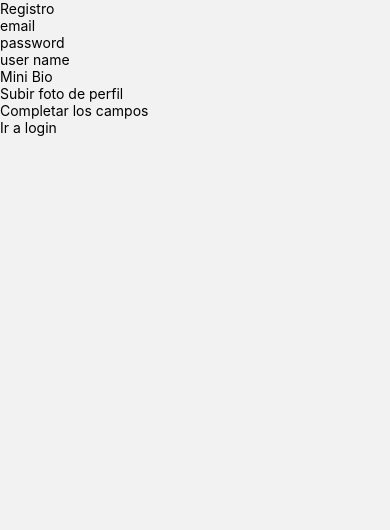
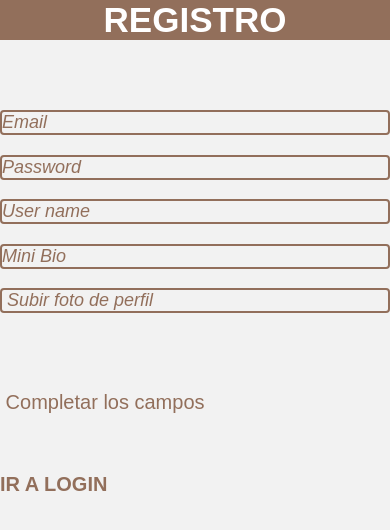
Before and after one commit to Carolejdin/ProyectoIII-RN, a React Native app: screen /Register in a window 390 px wide. Shown: the top 530 px of the page. Built offline with nearby package versions, Linux system fonts and the light colour scheme; no server answers.

Commit message:
cambios css

```diff
--- a/src/components/MyCamera.js
+++ b/src/components/MyCamera.js
@@ -88,7 +88,7 @@ render(){
                     // no vamos a escribir take picture
                     />
                 <TouchableOpacity style={styles.button} onPress= {()=>this.sacarFoto()}>
-                        <Text>sacar foto</Text>
+                        <Text style={styles.sacar}>Sacar foto</Text>
                 </TouchableOpacity>
             </ View>
             :
@@ -99,10 +99,10 @@ render(){
                 resizeMode='cover'
                 />
                 <TouchableOpacity style={styles.button} onPress={()=> this.cancelar()}>
-                    <Text>Cancelar</Text>
+                    <Text style={styles.boton}>Cancelar</Text>
                 </TouchableOpacity>
                 <TouchableOpacity style={styles.button} onPress={()=> this.guardarFoto()}>
-                    <Text>Aceptar</Text>
+                    <Text style={styles.boton}>Aceptar</Text>
                 </TouchableOpacity>
             </View>
                 :
@@ -118,21 +118,43 @@ render(){
 const styles= StyleSheet.create ({
     cameraBody: {
         height: '80vh',
-        width: '80vw',
+        width: '100vw',
         position: 'absolute'
     },
     button:{
         height: '5vh',
-        borderColor: '#ccc',
-        borderWidth: 1,
         padding: 5,
-        borderRadius: 4,
-        marginTop: 20
+        marginTop: 20,
+        //flexbox para que este un boton al lado del otro
+    },
+    boton:{
+        height: '5vh',
+        padding: 5,
+        marginTop: 20,
+        backgroundColor: '#946F5B',
+        marginTop: 10,
+        textAlign: 'center',
+        fontFamily: 'Raleway, sans-serif;',
+        fontSize:20,
+        fontWeight: 'bold',
+        color: 'white'
         //flexbox para que este un boton al lado del otro
     },
     preview:{
         height:'60vh'
-    }
+    },
+
+    sacar:{
+        backgroundColor: '#946F5B',
+        marginTop: 10,
+        textAlign: 'center',
+        fontFamily: 'Raleway, sans-serif;',
+        fontSize:20,
+        fontWeight: 'bold',
+        color: 'white'
+    },
+
+
 
 })
 export default MyCamera;
--- a/src/components/Post.js
+++ b/src/components/Post.js
@@ -191,7 +191,7 @@ textComent3:{
 like:{
         marginRight:'25%',
         marginTop: 2,
-        marginLeft: 50,
+        marginLeft: '29%',
     },
 
 textLike:{
--- a/src/screens/Buscar.js
+++ b/src/screens/Buscar.js
@@ -58,9 +58,11 @@ class Buscar extends Component {
         console.log(this.state.usersFiltrado)
         return (
             <View>
+                <Text style={styles.titulo}> BUSCADOR  </Text>
             <TextInput
                        placeholder='Buscar un usuario'
                        keyboardType='default'
+                       style={styles.text}
                        onChangeText={ text => this.setState({textoUsuario:text}) }
                        value={this.state.textoUsuario}
                        onChange={(event)=>this.controlarCambios(event)}
@@ -68,21 +70,21 @@ class Buscar extends Component {
 
                     {
                         this.state.textoUsuario =='' ?
-                        <Text>Completar el campo</Text>:
+                      <Text style={styles.notificacion}>Completar el campo</Text>:
                         <View>
-                        <TouchableOpacity onPress={(event)=> this.evitarSubmit(event)}>
-                        <Text>Buscar</Text>
-                       </TouchableOpacity>
+                  <TouchableOpacity onPress={(event)=> this.evitarSubmit(event)}>
+                       <Text style={styles.input} > Buscar</Text>
+                  </TouchableOpacity>
                        </View>
     }
                        {this.state.usersFiltrado.length == 0 && this.state.search == true ?
-                        <Text> Ese usuario no existe </Text> :
+                        <Text style={styles.notificacion} > Ese usuario no existe </Text> :
                         <View>
                         <FlatList
                         data={this.state.usersFiltrado}
                         keyExtractor={item => item.id.toString()}
                         renderItem={({item})=>
-                            <Text onPress={()=> this.props.navigation.navigate('Profile',{email : item.data.email})}>{item.data.userName} </Text>
+                            <Text style={styles.users} onPress={()=> this.props.navigation.navigate('Profile',{email : item.data.email})}>{item.data.userName} </Text>
                             /* { <Image
                             style={styles.foto}
                             source={item.data.foto}
@@ -114,6 +116,62 @@ const styles= StyleSheet.create ({
         padding: 5,
         },
 
+    titulo:{
+            fontFamily: 'Oswald, sans-serif',
+            color:'white',
+            fontWeight: 'bold',
+            fontSize: 35,
+            textAlign:'center',
+            backgroundColor:'#926F5B',
+            marginBottom: 70,
+        },
+
+        text:{
+            color:'#926F5B',
+            marginTop: 0,
+            marginBottom: '10%',
+            fontFamily: 'Raleway, sans-serif;',
+            fontSize: 25,
+            marginLeft:'0',
+            fontStyle: 'italic',
+            border: '2px solid #926F5B',
+            borderRadius: 4 ,
+
+            },
+
+        input:{
+                height: 32,
+                color:'white',
+                backgroundColor: '#D3B9AA',
+                fontFamily: 'Oswald, sans-serif',
+                fontWeight:'bold',
+                fontSize: 25,
+                textAlign: 'center',
+                marginBottom: '10%',
+
+            },
+
+        notificacion:{
+            color:'#926F5B',
+            marginTop: 0,
+            fontFamily: 'Raleway, sans-serif;',
+            fontSize: 20,
+            marginLeft:'0',
+            fontWeight: 'bold'
+            },
+
+        users:{
+            color:'#926F5B',
+            marginTop: 0,
+            fontFamily: 'Raleway, sans-serif;',
+            fontSize: 24,
+            marginLeft:'0',
+            fontWeight: 'bold',
+            flexDirecion: 'wrap',
+            textAlign: 'center',
+            textDecorationLine: 'underline',
+        }
+
     })
 
 export default Buscar
--- a/src/screens/Login.js
+++ b/src/screens/Login.js
@@ -50,16 +50,18 @@ componentDidMount(){
                     <ActivityIndicator size='large' color='black' /> :
 
                <View> */}
-                <Text>Login</Text>
+                <Text style={styles.titulo} > LOGIN</Text>
                 {/* <View> */}
                    <TextInput
-                       placeholder='email'
+                       style={styles.text}
+                       placeholder='Email'
                        keyboardType='email-address'
                        onChangeText={ text => this.setState({errors: '', email:text}) }
                        value={this.state.email}
                     />
                     <TextInput
-                        placeholder='password'
+                        style={styles.text}
+                        placeholder='Password'
                         keyboardType='default'
                         secureTextEntry= {true}
                         onChangeText={ text => this.setState({errors: '', pass:text}) }
@@ -67,13 +69,13 @@ componentDidMount(){
                     />
                     { this.state.errors == '' ?
                         <TouchableOpacity onPress={()=>this.loginUser(this.state.email, this.state.pass)}>
-                        <Text>Ingresar</Text>
+                        <Text style={styles.input} >Ingresar</Text>
                         </TouchableOpacity> :
-                        <Text>{this.state.errors.message}</Text>
+                        <Text style={styles.notificacion}>{this.state.errors.message}</Text>
 
                     }
 
-                    <Text onPress={ () => this.props.navigation.navigate('Register')} >Ir a Registro</Text>
+                    <Text style={styles.register} onPress={ () => this.props.navigation.navigate('Register')} >IR A REGISTRO</Text>
                 {/* </View>
             </View>
              } */}
@@ -82,5 +84,59 @@ componentDidMount(){
     }
 
 }
+const styles= StyleSheet.create ({
+
+    titulo:{
+            fontFamily: 'Oswald, sans-serif',
+            color:'white',
+            fontWeight: 'bold',
+            fontSize: 35,
+            textAlign:'center',
+            backgroundColor:'#926F5B',
+            marginBottom: 70,
+        },
+        text:{
+            color:'#926F5B',
+            border: '2px solid #926F5B',
+            borderRadius:4 ,
+            marginTop: '10%',
+            fontFamily: 'Raleway, sans-serif;',
+            fontSize:18,
+            marginLeft:'0',
+            fontStyle: 'italic',
+
+            },
+
+        input:{
+                marginTop: '15%',
+                height: 32,
+                color:'white',
+                backgroundColor: '#D3B9AA',
+                fontFamily: 'Oswald, sans-serif',
+                fontWeight:'bold',
+                fontSize: 20,
+                textAlign: 'center'
+
+            },
+
+        notificacion:{
+            color:'#926F5B',
+            marginTop: '15%',
+            fontFamily: 'Raleway, sans-serif;',
+            fontSize:20,
+            marginLeft:'0',
+
+            },
+
+        register:{
+            color:'#926F5B',
+             marginTop: '15%',
+            fontFamily: 'Raleway, sans-serif;',
+            fontSize: 20,
+            marginLeft:'0',
+            fontWeight: 'bold',
+        }
+
+    })
 
 export default Login;
--- a/src/screens/NewPost.js
+++ b/src/screens/NewPost.js
@@ -1,5 +1,5 @@
 import React, {Component} from 'react'
-import {Text, TouchableOpacity, View, TextInput } from 'react-native'
+import {Text, TouchableOpacity, View, StyleSheet, TextInput } from 'react-native'
 import {db, auth} from '../firebase/config'
 import MyCamera from '../components/MyCamera'
 
@@ -50,18 +50,19 @@ class NewPost extends Component {
                 < MyCamera onImageUpload= {url=> this.onImageUpload(url)} />
                 :
            <View>
-                <Text>Subir posteo</Text>
+                <Text style={styles.titulo}> SUBIR POSTEO </Text>
 
                     <TextInput
                         placeholder='Texto posteo'
                         keyboardType='default'
+                        style={styles.text}
                         //poner propiedad para que sea text area
                         onChangeText={ text => this.setState({textoPost:text}) }
                         value={this.state.textoPost}
                     />
 
                     <TouchableOpacity onPress={()=>this.newPost(this.state.owner, this.state.textoPost, this.state.foto)}>
-                        <Text>Publicar posteo</Text>
+                        <Text style={styles.input} >Publicar posteo</Text>
                     </TouchableOpacity>
                 </View>
                 }
@@ -72,4 +73,55 @@ class NewPost extends Component {
 
 }
 
+const styles= StyleSheet.create ({
+
+    titulo:{
+        fontFamily: 'Oswald, sans-serif',
+        color:'white',
+        fontWeight: 'bold',
+        fontSize: 35,
+        textAlign:'center',
+        backgroundColor:'#926F5B',
+        marginBottom: 70,
+    },
+
+    text:{
+        color:'#926F5B',
+        marginTop: 0,
+        marginBottom: '10%',
+        fontFamily: 'Raleway, sans-serif;',
+        fontSize: 25,
+        marginLeft:'0',
+        fontStyle: 'italic',
+        border: '2px solid #926F5B',
+        borderRadius: 4 ,
+        },
+
+        input:{
+            height: 32,
+            color:'white',
+            backgroundColor: '#D3B9AA',
+            fontFamily: 'Oswald, sans-serif',
+            fontWeight:'bold',
+            fontSize: 25,
+            textAlign: 'center',
+            marginBottom: '10%',
+
+        },
+})
+
+// button:{
+//     height: '5vh',
+//     padding: 5,
+//     marginTop: 20,
+//     backgroundColor: '#946F5B',
+//     marginTop: 10,
+//     textAlign: 'center',
+//     fontFamily: 'Raleway, sans-serif;',
+//     fontSize:20,
+//     fontWeight: 'bold',
+//     color: 'white'},
+
+// }),
+
 export default NewPost;
--- a/src/screens/Profile.js
+++ b/src/screens/Profile.js
@@ -70,9 +70,11 @@ class Profile extends Component {
                 <Text>  </Text> :
 
                 <View style={styles.container}>
-                <Text style={styles.text}> {this.state.user[0].data.userName} </Text>
-                <Text style={styles.text}> {this.state.user[0].data.owner} </Text>
-                <Text style={styles.text}> {this.state.user[0].data.bio} </Text>
+                <View style={styles.textContainer}>
+                <Text style={styles.text}> Nombre de usuario: {this.state.user[0].data.userName} </Text>
+                <Text style={styles.text}> Email: {this.state.user[0].data.owner} </Text>
+                <Text style={styles.text}> Bibliografia: {this.state.user[0].data.bio} </Text>
+                </View>
                 { <Image
                 style={styles.foto}
                 source={this.state.user[0].data.foto}
@@ -93,7 +95,7 @@ class Profile extends Component {
                     <Text>  </Text> :
                 this.state.user[0].data.owner == auth.currentUser.email ?
                 <TouchableOpacity style={styles.text} onPress={()=> this.logOut()} >
-                <Text>Log out</Text>
+                <Text style={styles.logout}>Log out</Text>
                 </TouchableOpacity> :
                 <Text></Text>
             }
@@ -114,7 +116,6 @@ const styles= StyleSheet.create ({
     text:{
         fontFamily: 'Oswald, sans-serif',
         color:'white',
-        fontWeight: 'bold',
         fontSize: 20,
         flexDirection: 'column',
     },
@@ -129,8 +130,9 @@ const styles= StyleSheet.create ({
         },
 
     foto:{
-        height:200,
-        width:200,
+        height:75,
+        width:75,
+        marginTop: 10,
         borderRadius:'50%',
         padding: 5,
         },
@@ -140,6 +142,21 @@ const styles= StyleSheet.create ({
         flexDirection:'row',
         width: '100%',
         backgroundColor:'#926F5B',
+    },
+
+    textContainer:{
+        flexDirection:'wrap',
+        marginTop: 20,
+    },
+
+    logout:{
+        backgroundColor: '#946F5B',
+        marginTop: 10,
+        textAlign: 'center',
+        fontFamily: 'Raleway, sans-serif;',
+        fontSize:20,
+        fontWeight: 'bold',
+        color: 'white'
     }
 
 })
--- a/src/screens/Register.js
+++ b/src/screens/Register.js
@@ -65,33 +65,38 @@ class Register extends Component {
     render(){
         return(
             <View>
-                <Text>Registro</Text>
+                <Text style={styles.titulo}> REGISTRO </Text>
                 <View>
                     <TextInput
-                        placeholder='email'
+                        style={styles.text}
+                        placeholder='Email'
                         keyboardType='email-address'
                         onChangeText={ text => this.setState({errors:'',email:text}) }
                         value={this.state.email}
                     />
                     <TextInput
-                        placeholder='password'
+                        style={styles.text}
+                        placeholder='Password'
                         keyboardType='default'
                         secureTextEntry= {true}
                         onChangeText={ text => this.setState({errors:'',pass:text}) }
                         value={this.state.pass}
                     />
                     <TextInput
-                        placeholder='user name'
+                        style={styles.text}
+                        placeholder='User name'
                         keyboardType='default'
                         onChangeText={ text => this.setState({errors:'', userName:text}) }
                         value={this.state.userName}
                     />
                     <TextInput
+                        style={styles.text}
                         placeholder='Mini Bio'
                         keyboardType='default'
                         onChangeText={ text => this.setState({errors:'',bio:text}) }
                         value={this.state.bio}
                     />
+
                     {
                         this.state.showCamera ?
                         <View style={{width: '100vw', heigth: '100vh'}}>
@@ -99,21 +104,21 @@ class Register extends Component {
                         </View>
                         :
                         <TouchableOpacity onPress={()=> this.setState({showCamera:true})}>
-                            <Text>Subir foto de perfil</Text>
+                            <Text style={styles.text} > Subir foto de perfil</Text>
                         </TouchableOpacity>
                     }
                 {
                     this.state.email == '' || this.state.pass == '' || this.state.userName == '' ?
-                    <Text>Completar los campos</Text> :
+                    <Text  style={styles.notificacion}> Completar los campos</Text> :
 
                     <TouchableOpacity onPress={()=>this.registerUser(this.state.email, this.state.pass, this.state.userName, this.state.bio, this.state.foto)}>
-                        <Text>Registrarme</Text>
+                        <Text style={styles.input} > REGISTRARME </Text>
                     </TouchableOpacity>
 
 
                 }
                  <Text>{this.state.errors.message}</Text>
-                    <Text onPress={ () => this.props.navigation.navigate('Login')} >Ir a login</Text>
+                    <Text  style={styles.login} onPress={ () => this.props.navigation.navigate('Login')} >IR A LOGIN </Text>
 
                 </View>
 
@@ -123,5 +128,59 @@ class Register extends Component {
 
 }
 
+const styles= StyleSheet.create ({
+
+        titulo:{
+            fontFamily: 'Oswald, sans-serif',
+            color:'white',
+            fontWeight: 'bold',
+            fontSize: 35,
+            textAlign:'center',
+            backgroundColor:'#926F5B',
+            marginBottom: 70,
+        },
+        text:{
+            color:'#926F5B',
+            border: '2px solid #926F5B',
+            borderRadius:4 ,
+            marginBottom: '5%',
+            fontFamily: 'Raleway, sans-serif;',
+            fontSize:18,
+            fontStyle: 'italic',
+
+            },
+
+        input:{
+                marginTop: '15%',
+                height: 32,
+                color:'white',
+                backgroundColor: '#D3B9AA',
+                fontFamily: 'Oswald, sans-serif',
+                fontWeight:'bold',
+                fontSize: 20,
+                textAlign: 'center'
+
+            },
+
+        notificacion:{
+            color:'#926F5B',
+            marginTop: '15%',
+            fontFamily: 'Raleway, sans-serif;',
+            fontSize:20,
+            marginLeft:'0',
+
+            },
+
+        login:{
+            color:'#926F5B',
+             marginTop: '15%',
+            fontFamily: 'Raleway, sans-serif;',
+            fontSize: 20,
+            marginLeft:'0',
+            fontWeight: 'bold',
+        },
+
+    })
+
 
 export default Register;
```
